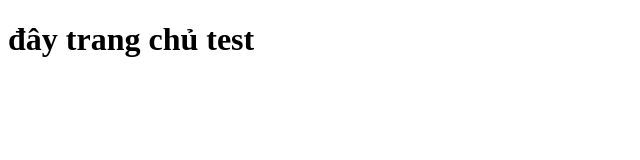
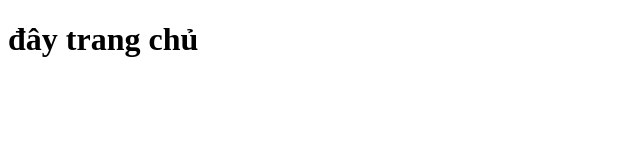
Before and after one commit to RIMHOANG/khoahocchungkhoan, a plain HTML site: page index.html in a window 1280 px wide. Shown: the full height of the page, 0-640 px from the left. Drawn offline with Linux system fonts and the light colour scheme.

Commit message:
mới sửa xong

```diff
--- a/index.html
+++ b/index.html
@@ -7,6 +7,6 @@
         <title>Document</title>
     </head>
     <body>
-        <h1>đây trang chủ test</h1>
+        <h1>đây trang chủ</h1>
     </body>
 </html>
```
